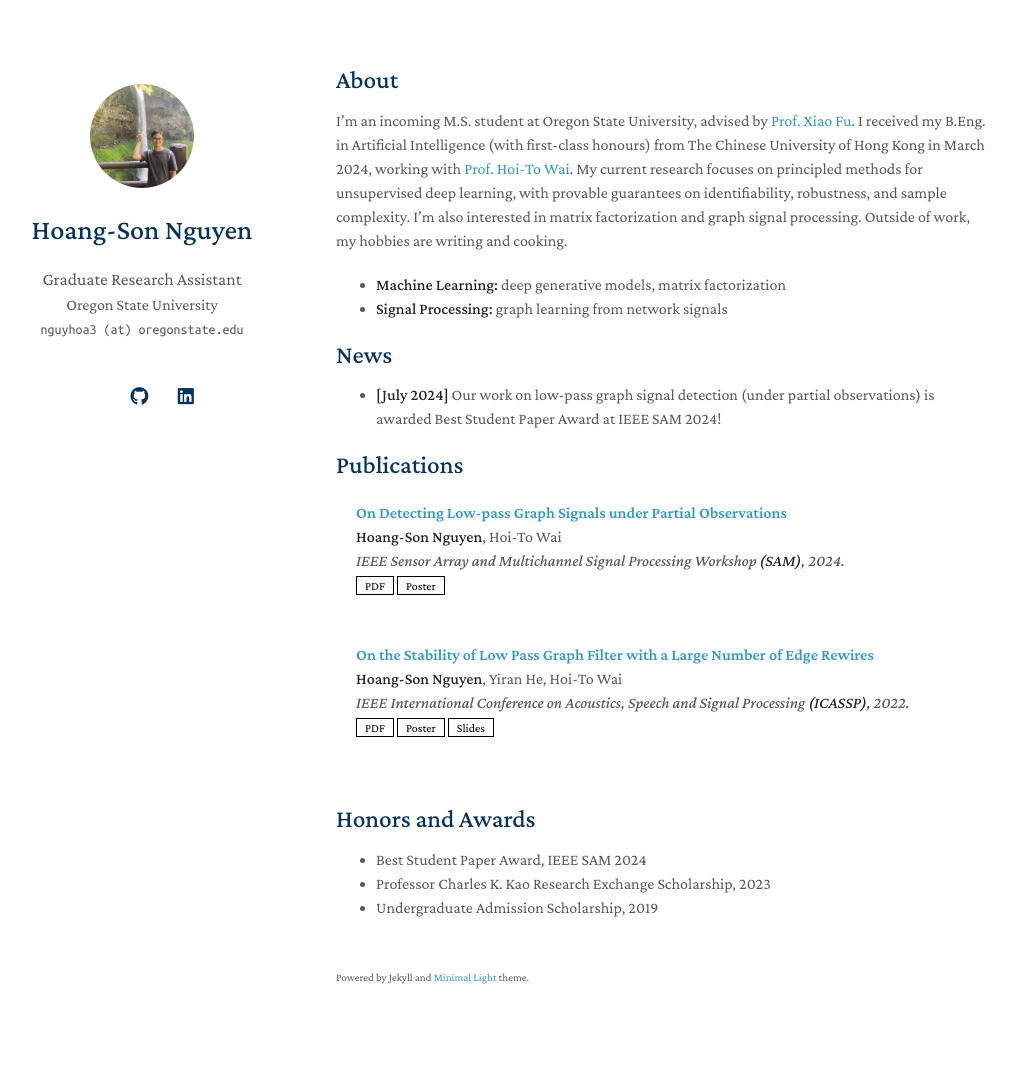
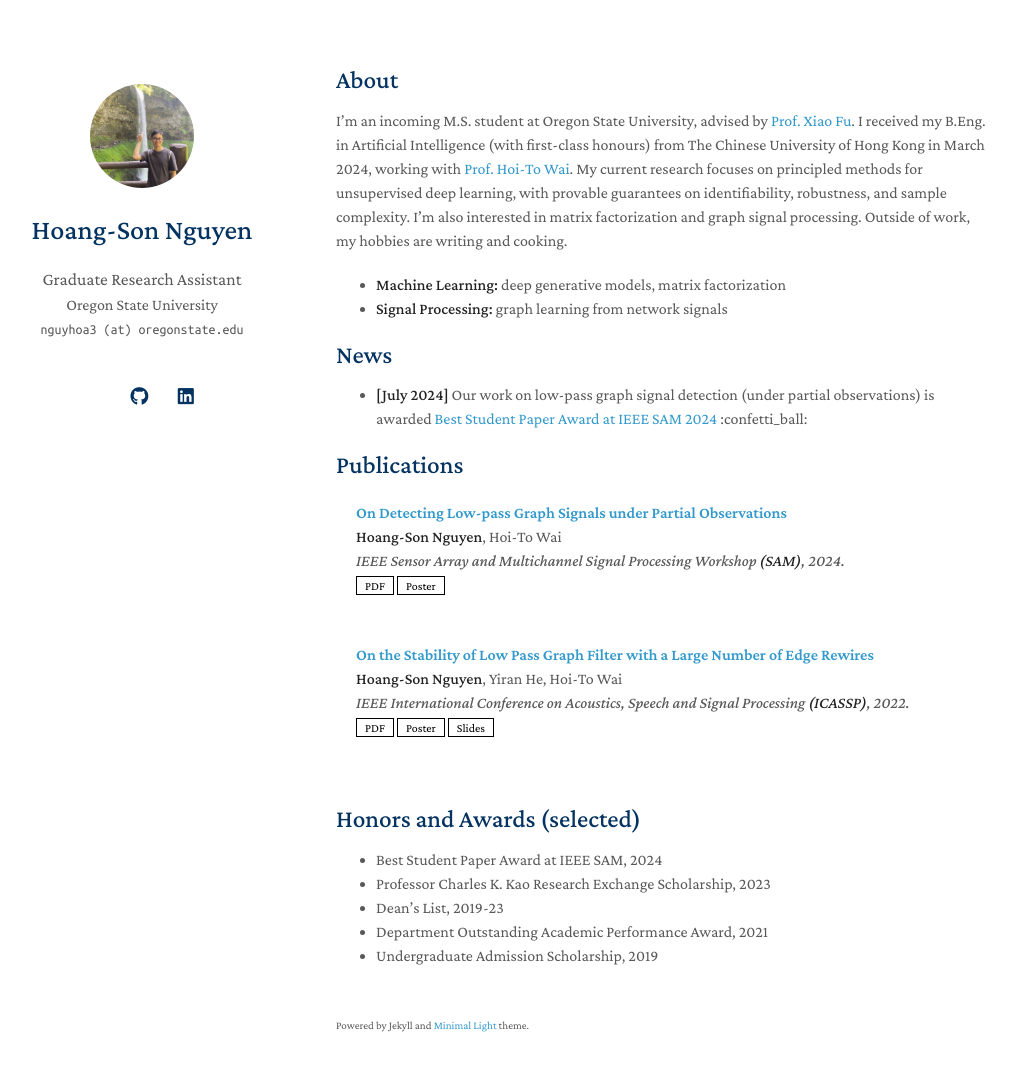
Before and after one commit to hsnguyen24/hsnguyen24.github.io, a Jekyll site: the page built from index.md, in a window 1280 px wide and 1106 px high. Shown: the top 1071 px of the window, without its empty margins (134-1149 px from the left). Built offline with Jekyll 4.4.1, drawn with Linux system fonts in a browser that asks for light colours; nearby versions of some CDN libraries; a style sheet for code colours, icons or effects is not loaded; our own code applies the rules of GitHub Pages for plain Markdown files.

Commit message:
Update index.md

```diff
--- a/index.md
+++ b/index.md
@@ -11,14 +11,16 @@ I'm an incoming M.S. student at Oregon State University, advised by [Prof. Xiao
 
 ## News
 
-- **[July 2024]** Our work on low-pass graph signal detection (under partial observations) is awarded Best Student Paper Award at IEEE SAM 2024!
+- **[July 2024]** Our work on low-pass graph signal detection (under partial observations) is awarded [Best Student Paper Award at IEEE SAM 2024](https://bit.ly/sam24bspa) :confetti_ball:
 
 {% include_relative _includes/publications.md %}
 
-## Honors and Awards
+## Honors and Awards (selected)
 
-- Best Student Paper Award, IEEE SAM 2024
+- Best Student Paper Award at IEEE SAM, 2024
 - Professor Charles K. Kao Research Exchange Scholarship, 2023
+- Dean's List, 2019-23
+- Department Outstanding Academic Performance Award, 2021
 - Undergraduate Admission Scholarship, 2019
 
 <!-- {% include_relative _includes/services.md %} -->
```
